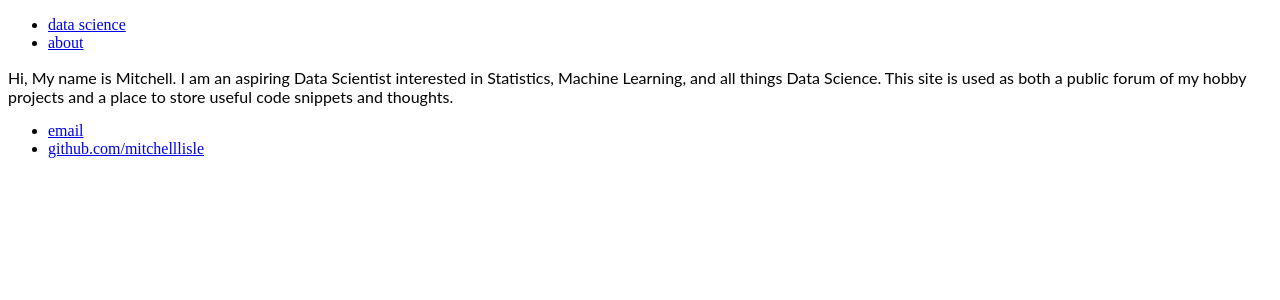
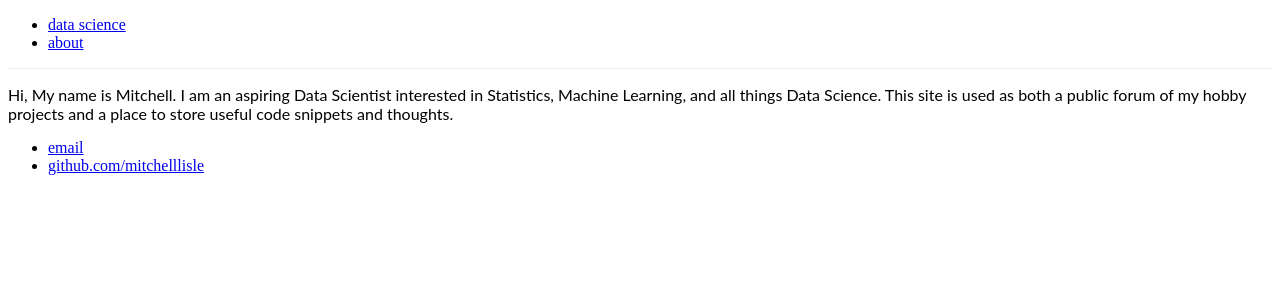
Before and after one commit to mitchelllisle/mlr_website, a Jekyll site: the page built from index.html, in a window 1280 px wide. Shown: the top 300 px of the page. Built offline with Jekyll 4.4.1, drawn with Linux system fonts in a browser that asks for light colours.

Commit message:
Update main.css

```diff
--- a/css/main.css
+++ b/css/main.css
@@ -1,3 +1,8 @@
+nav {
+ border-bottom: 1px solid #f3eded;
+ height: 10%;
+}
+
 p {
   font-family: 'Lato';
 }
```
